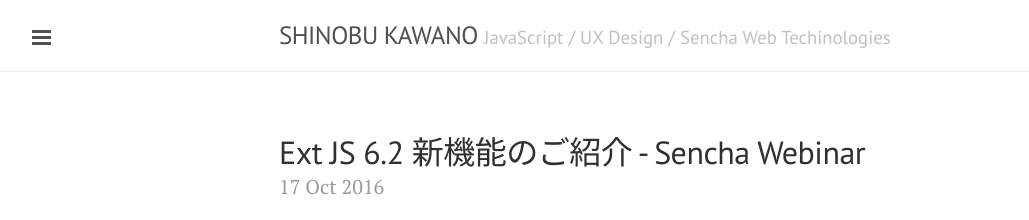
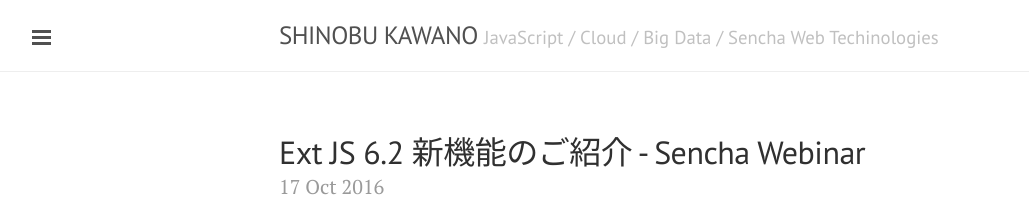
Before and after one commit to shinobukawano/kawanoshinobu.github.io, a Jekyll site: the page built from index.html, in a window 1280 px wide. Shown: the top 220 px of the page, without its empty margins (1-1030 px from the left). Built offline with Jekyll 4.4.1, drawn with Linux system fonts in a browser that asks for light colours; the list of posts is cut into pages by our own code.

Commit message:
Updated.

```diff
--- a/_config.yml
+++ b/_config.yml
@@ -8,7 +8,7 @@
 
 # Setup
 title: SHINOBU KAWANO
-tagline: "JavaScript / UX Design / Sencha Web Techinologies"
+tagline: "JavaScript / Cloud / Big Data / Sencha Web Techinologies"
 description: > #
   Hi, there! I'm Shinobu Kawano, JavaScript programmer based in Tokyo.
   <br>
```
